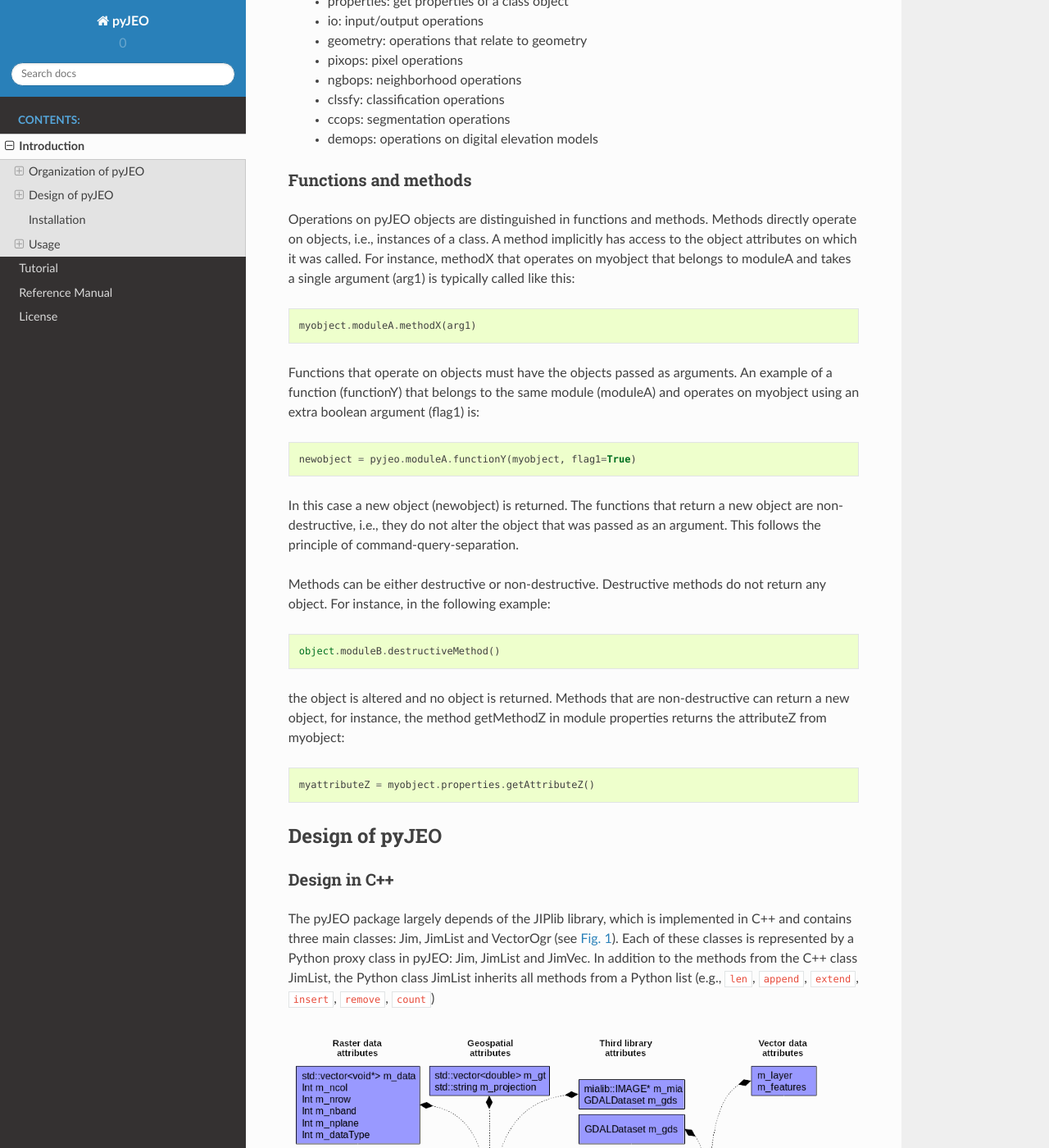
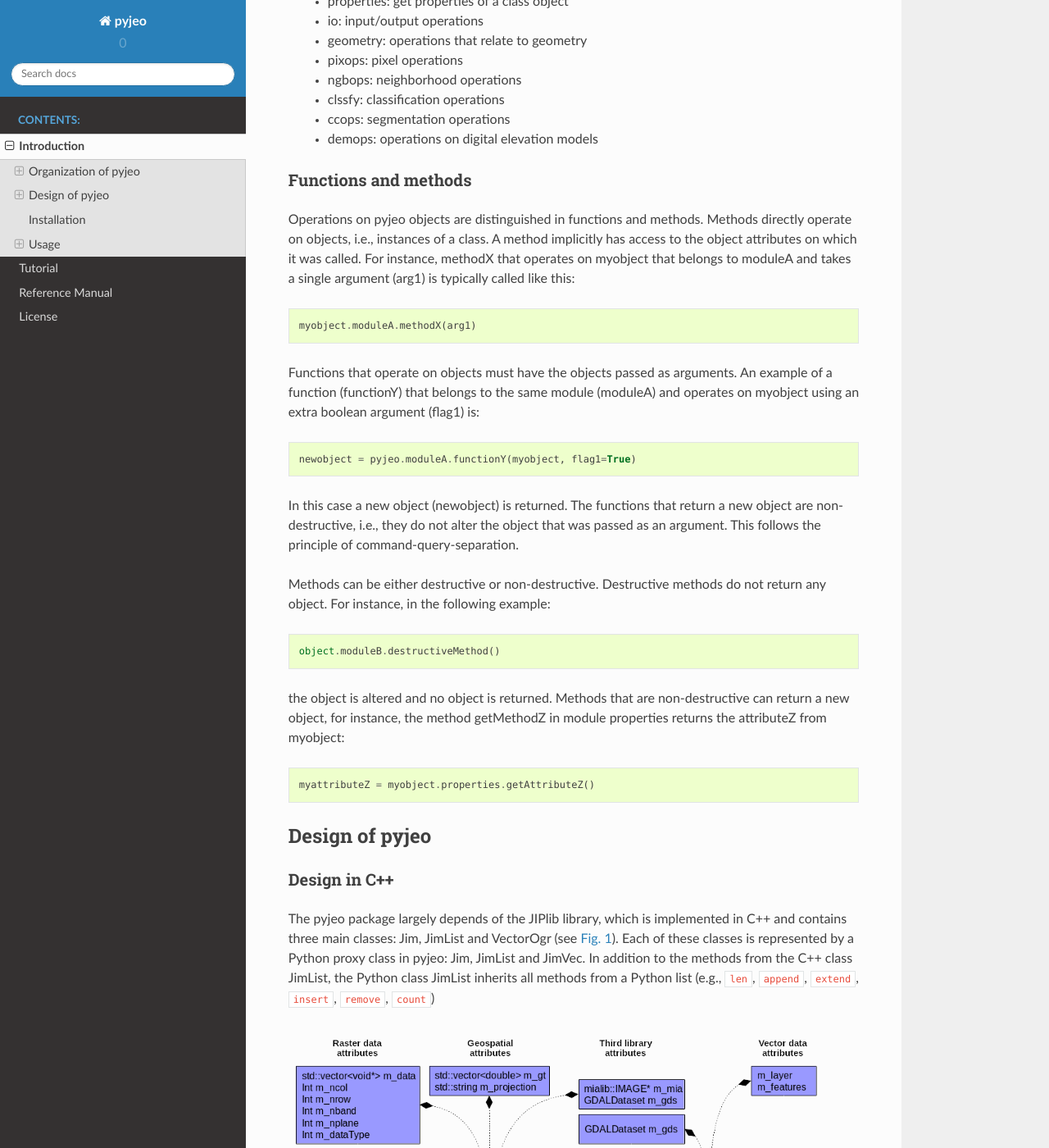
Before and after one commit to ec-jrc/jeolib-pyjeo, a Sphinx documentation site: the page built from doc/1_intro.rst, in a window 1280 px wide and 1400 px high, scrolled down 348 px. Shown: the whole window at 82% size. Built offline with Sphinx 7.4.7 and the Read the Docs theme 2.0.0, drawn with Linux system fonts in a browser that asks for light colours; some of the changed text lies outside the part shown.

```diff
--- a/doc/1_intro.rst
+++ b/doc/1_intro.rst
@@ -4,13 +4,13 @@
 Introduction
 ============
 
-Organization of pyJEO
+Organization of pyjeo
 ---------------------
 
 Modules
 ^^^^^^^
 
-The pyJEO package is grouped in modules. A module combines a number of operations that belong together. The models defined pyJEO are:
+The pyjeo package is grouped in modules. A module combines a number of operations that belong together. The models defined pyjeo are:
 
  * properties: get properties of a class object
  * io: input/output operations
@@ -25,7 +25,7 @@ The pyJEO package is grouped in modules. A module combines a number of operation
 Functions and methods
 ^^^^^^^^^^^^^^^^^^^^^
 
-Operations on pyJEO objects are distinguished in functions and methods. Methods directly operate on objects, i.e., instances of a class. A method implicitly has access to the object attributes on which it was called. For instance, methodX that operates on myobject that belongs to moduleA and takes a single argument (arg1) is typically called like this::
+Operations on pyjeo objects are distinguished in functions and methods. Methods directly operate on objects, i.e., instances of a class. A method implicitly has access to the object attributes on which it was called. For instance, methodX that operates on myobject that belongs to moduleA and takes a single argument (arg1) is typically called like this::
 
   myobject.moduleA.methodX(arg1)
 
@@ -44,13 +44,13 @@ the object is altered and no object is returned. Methods that are non-destructiv
    myattributeZ = myobject.properties.getAttributeZ()
 
 
-Design of pyJEO
+Design of pyjeo
 ---------------
 
 Design in C++
 ^^^^^^^^^^^^^
 
-The pyJEO package largely depends of the JIPlib library, which is implemented in C++ and contains three main classes: Jim, JimList and VectorOgr (see :numref:`Fig:jiplib_classes`). Each of these classes is represented by a Python proxy class in pyJEO: Jim, JimList and JimVec. In addition to the methods from the C++ class JimList, the Python class JimList inherits all methods from a Python list (e.g., :code:`len`, :code:`append`, :code:`extend`, :code:`insert`, :code:`remove`, :code:`count`)
+The pyjeo package largely depends of the JIPlib library, which is implemented in C++ and contains three main classes: Jim, JimList and VectorOgr (see :numref:`Fig:jiplib_classes`). Each of these classes is represented by a Python proxy class in pyjeo: Jim, JimList and JimVec. In addition to the methods from the C++ class JimList, the Python class JimList inherits all methods from a Python list (e.g., :code:`len`, :code:`append`, :code:`extend`, :code:`insert`, :code:`remove`, :code:`count`)
 
 
 .. _Fig:jiplib_classes:
--- a/doc/2_tutorial.rst
+++ b/doc/2_tutorial.rst
@@ -17,7 +17,7 @@ This documentation is written using the `sphinx <http://www.sphinx-doc.org>`_ to
 Online documentation
 ====================
 
-The primary source of documentation is available online via this `website <https://cidportal.jrc.ec.europa.eu/services/processing/pyjeohelp>`_.
+The primary source of documentation is available online via this `website <https://jeodpp.jrc.ec.europa.eu/services/processing/pyjeohelp>`_.
 The documentation is divided in three main parts:
 
 * :ref:`Introduction`: Introduction explaining the organization of the pyjeo package, its modules, design, installation and usage.
--- a/doc/4_license.rst
+++ b/doc/4_license.rst
@@ -8,4 +8,4 @@ License
 
    pyjeo is distributed in the hope that it will be useful, but WITHOUT ANY WARRANTY; without even the implied warranty of MERCHANTABILITY or FITNESS FOR A PARTICULAR PURPOSE.  See the GNU General Public License for more details.
 
-   You should have received a copy of the GNU General Public License along with pyjeo.  If not, see https://www.gnu.org/licenses/.
+   You should have received a copy of the GNU General Public License along with pyjeo.  If not, see `<https://www.gnu.org/licenses/>`_.
--- a/doc/conf.py
+++ b/doc/conf.py
@@ -1,6 +1,6 @@
 # -*- coding: utf-8 -*-
 #
-# pyJEO documentation build configuration file, created by
+# pyjeo documentation build configuration file, created by
 # sphinx-quickstart on Tue Sep 25 13:50:27 2018.
 #
 # This file is execfile()d with the current directory set to its
@@ -56,8 +56,8 @@ source_suffix = '.rst'
 master_doc = 'index'
 
 # General information about the project.
-project = u'pyJEO'
-copyright = u'European Commission, 2018'
+project = u'pyjeo'
+copyright = u'European Commission, 2020'
 author = u'Pieter Kempeneers, Ondrej Pesek, Pierre Soille'
 
 # The version info for the project you're documenting, acts as replacement for
@@ -132,7 +132,7 @@ html_sidebars = {
 # -- Options for HTMLHelp output ------------------------------------------
 
 # Output file base name for HTML help builder.
-htmlhelp_basename = 'pyJEOdoc'
+htmlhelp_basename = 'pyjeodoc'
 
 
 # -- Options for LaTeX output ---------------------------------------------
@@ -171,7 +171,7 @@ latex_elements = {
 # (source start file, target name, title,
 #  author, documentclass [howto, manual, or own class]).
 latex_documents = [
-    (master_doc, 'pyJEO.tex', u'pyJEO Documentation',
+    (master_doc, 'pyjeo.tex', u'pyjeo Documentation',
      u'Pieter Kempeneers, Ondrej Pesek, Pierre Soille', 'manual'),
 ]
 
@@ -181,7 +181,7 @@ latex_documents = [
 # One entry per manual page. List of tuples
 # (source start file, name, description, authors, manual section).
 man_pages = [
-    (master_doc, 'pyjeo', u'pyJEO Documentation',
+    (master_doc, 'pyjeo', u'pyjeo Documentation',
      [author], 1)
 ]
 
@@ -192,7 +192,7 @@ man_pages = [
 # (source start file, target name, title, author,
 #  dir menu entry, description, category)
 texinfo_documents = [
-    (master_doc, 'pyJEO', u'pyJEO Documentation',
-     author, 'pyJEO', 'One line description of project.',
+    (master_doc, 'pyjeo', u'pyjeo Documentation',
+     author, 'pyjeo', 'One line description of project.',
      'Miscellaneous'),
 ]
```
Also changed, not shown: doc/index.rst (+3 -6 lines), doc/figures/Transparent256.png (deleted), doc/figures/bdap.png (added), 1 other file.
